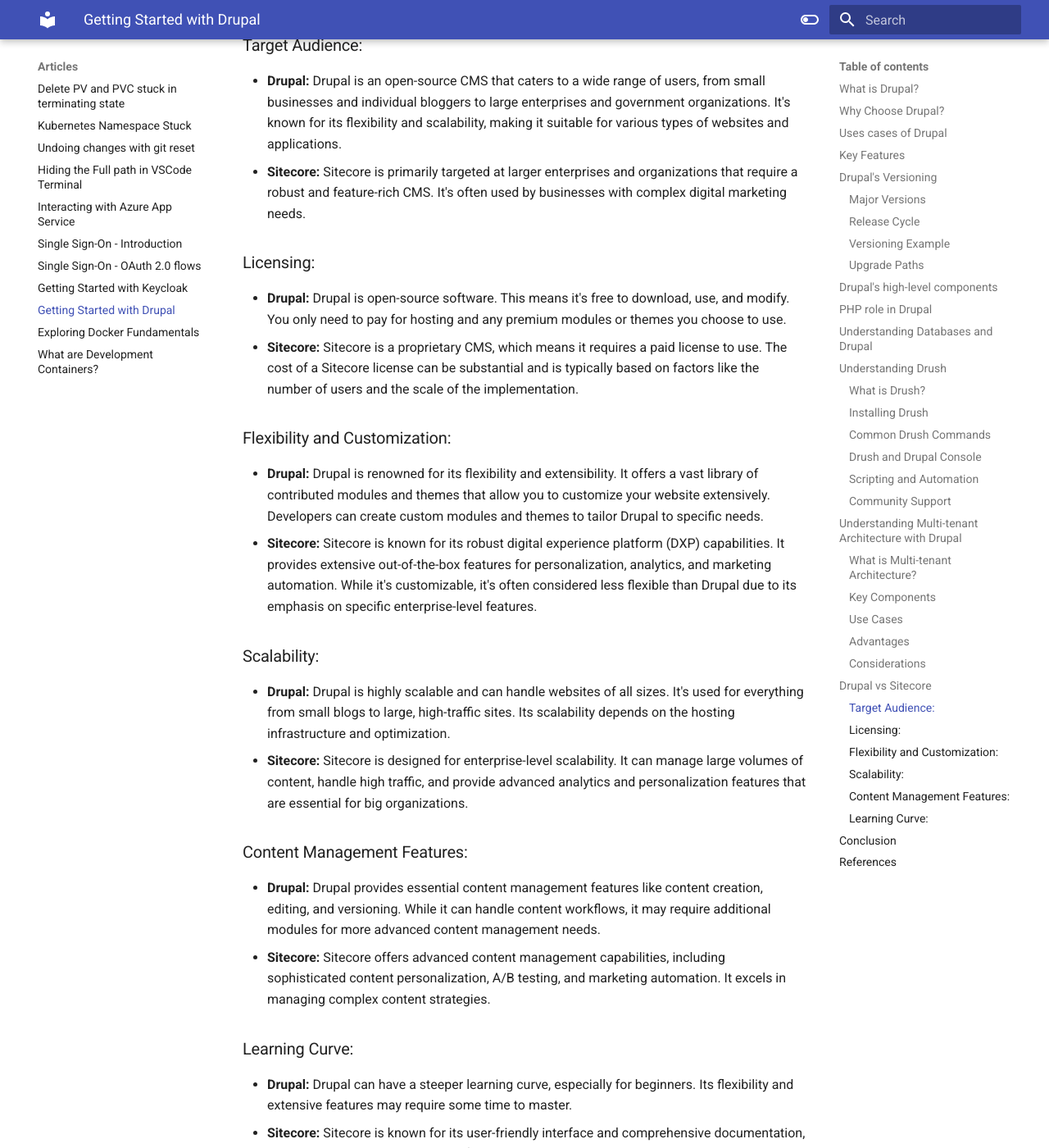
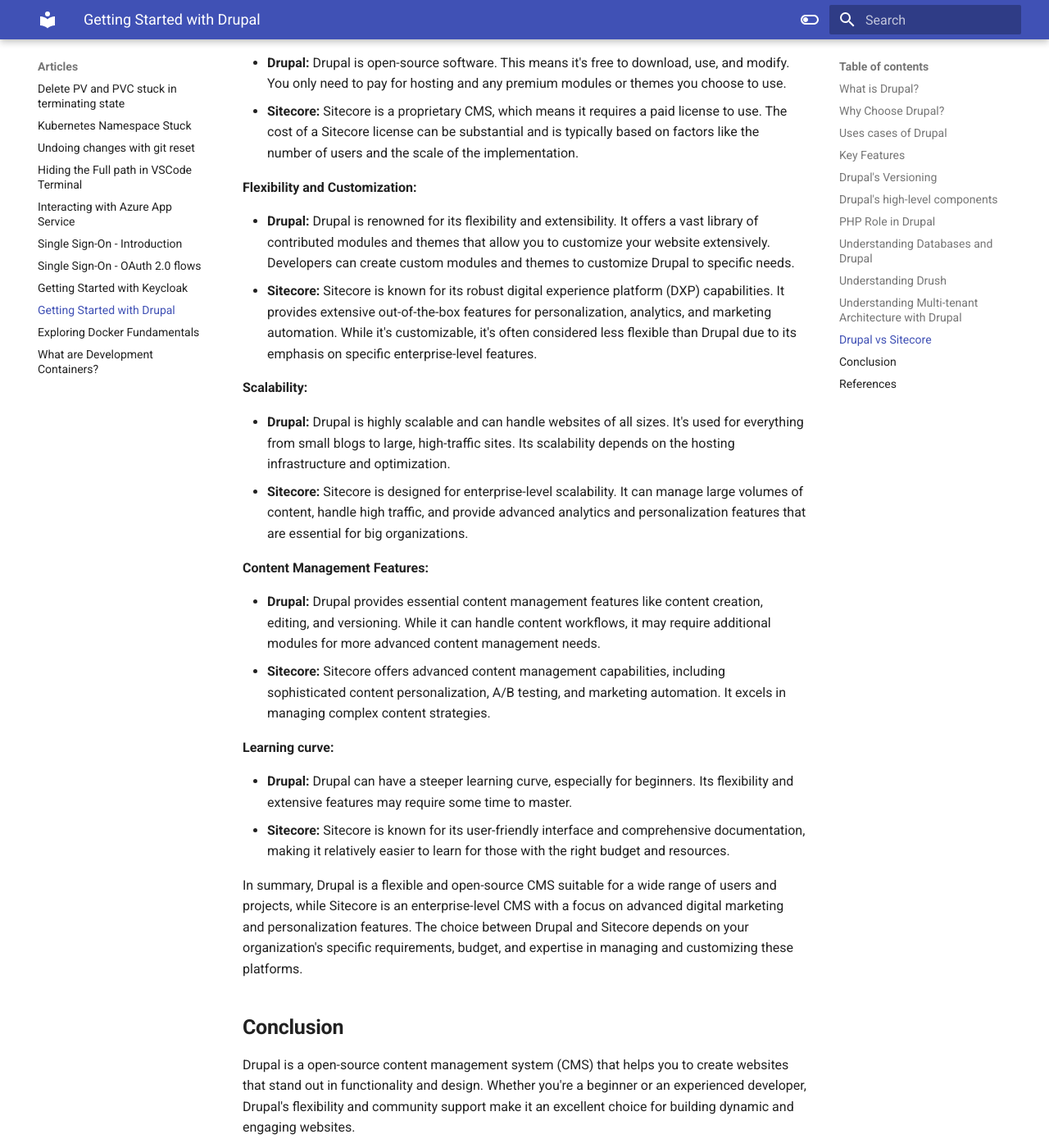
Before and after one commit to akeesari/anjikeesari, an MkDocs documentation site: the page built from docs/articles/drupal.md, in a window 1280 px wide and 1400 px high, scrolled down 11550 px. Shown: the whole window at 82% size. Built offline with MkDocs 1.6.1 and Material for MkDocs 9.7.7, drawn with Linux system fonts in a browser that asks for light colours; some of the changed text lies outside the part shown.

Commit message:
review drupal

```diff
--- a/docs/articles/drupal.md
+++ b/docs/articles/drupal.md
@@ -65,7 +65,7 @@
 
 9. **Community Support**: Drupal has huge community of developers, designers, and users who contribute to its growth. You can find extensive documentation, forums, and support resources to assist you with any Drupal-related questions or issues.
 
-10. **Customization**: Drupal's flexibility allows you to create custom content types, modules, and themes to tailor your website to your unique requirements. You can build highly customized solutions with Drupal.
+10. **Customization**: Drupal's flexibility allows you to create custom content types, modules, and themes to customize your website to your unique requirements. You can build highly customized solutions with Drupal.
 
 
 
@@ -75,7 +75,7 @@
 
 Here's an overview of Drupal's versioning system:
 
-### Major Versions
+**Major Versions**
 
 1. **Drupal 7**: Drupal 7 was a significant release known for its stability and contributed module ecosystem. It was widely used for many years. Drupal 7 reached its end of life on November 28, 2022, which means it no longer receives official support and updates from the Drupal community.
 
@@ -93,13 +95,13 @@
 
 - **Patch Version**: Patch versions are released more frequently, often monthly, to address security vulnerabilities and critical bugs. They maintain backward compatibility within the minor version.
 
-### Versioning Example
+**Versioning Example**
 
 Let's take an example to understand Drupal's versioning:
 
 - **Drupal 8.9.3**: In this version, "8" represents the major version (Drupal 8), "9" represents the minor version (8.9), and "3" represents the patch version (8.9.3). This release is part of the Drupal 8 series and includes bug fixes and security updates.
 
-### Upgrade Paths
+**Upgrade Paths**
 
 To keep your Drupal website secure and up-to-date, it's important to plan for version upgrades. When major versions reach their end of life, it's advisable to upgrade to the next major version, as that's where active development and support are concentrated.
 
@@ -139,16 +141,16 @@
 
 15. **Content Workflow**: Drupal offers content workflow management features, allowing users to create, review, and publish content through defined workflows. Content moderation, revision tracking, and approval processes can be configured.
 
-## **PHP role in Drupal**
+## **PHP Role in Drupal**
 
 Understanding PHP role in Drupal is importent for anyone looking to work with Drupal. Let's explore the PHP relationship with Drupal.
 
 
 Drupal is built using PHP. Here's how PHP is used in Drupal:
 
-1. **Themes**: PHP is used to create and customize Drupal themes. Theme files often contain PHP code that generates HTML markup and dynamically renders content.
+- **Themes**: PHP is used to create and customize Drupal themes. Theme files often contain PHP code that generates HTML markup and dynamically renders content.
 
-2. **Modules**: Drupal modules are extensions that enhance the CMS's functionality. Modules are written in PHP and can be used to add features, create custom content types, and integrate with third-party services.
+- **Modules**: Drupal modules are extensions that enhance the CMS's functionality. Modules are written in PHP and can be used to add features, create custom content types, and integrate with third-party services.
 
 3. **Templates**: PHP templates in Drupal are used to control the presentation layer of a website. They determine how content is displayed and can be customized to match the desired design.
 
@@ -199,15 +201,15 @@
 
 Here's an overview of how Drush integrates with Drupal:
 
-### What is Drush?
+**What is Drush?**
 
 Drush is a command-line interface (CLI) tool that provides a wide range of commands for managing Drupal websites. It allows you to perform various tasks, such as site installation, module management, database updates, and more, directly from the command line. Drush is especially popular among Drupal developers and administrators for its speed and flexibility.
 
-###  Installing Drush
+**Installing Drush**
 
 To use Drush, you need to install it on your local development environment or server. Drush can be installed globally or locally within a Drupal project. The installation method may vary depending on your operating system and preferences. Once installed, you can run Drush commands from your terminal or command prompt.
 
-###  Common Drush Commands
+**Common Drush Commands**
 
 Drush offers a vast array of commands, but here are some common tasks you can perform with Drush:
 
@@ -227,15 +229,15 @@
 
 - **Batch Processing**: Drush can execute commands in batch mode, allowing you to perform tasks on large datasets efficiently.
 
-### Drush and Drupal Console
+**Drush and Drupal Console**
 
 Drupal Console is another CLI tool for Drupal, and while it shares some similarities with Drush, it focuses more on code generation and scaffolding for Drupal 8 and later versions. Depending on your project's requirements, you may choose to use either Drush or Drupal Console, or both, to enhance your Drupal development workflow.
 
-### Scripting and Automation
+**Scripting and Automation**
 
 Drush's scripting capabilities allow developers to automate repetitive tasks and build custom scripts for managing Drupal sites. This is particularly useful for deployment processes and site maintenance.
 
-### Community Support
+**Community Support**
 
 Drush has a robust and active community that regularly contributes to its development. You can find extensive documentation, tutorials, and community support to help you make the most of Drush's capabilities.
 
@@ -248,11 +250,11 @@
 
 Here's an overview of multi-tenant architecture in the context of Drupal:
 
-### What is Multi-tenant Architecture?
+**What is Multi-tenant Architecture?**
 
 Multi-tenant architecture, sometimes called "Software as a Service" (SaaS) architecture, is a model where a single instance of an application serves multiple tenants. In the case of Drupal, tenants can represent separate websites, organizations, or clients, each with distinct requirements, data, and customization needs. Despite sharing the same codebase and infrastructure, each tenant remains isolated and can have its configuration, content, and appearance.
 
-### Key Components
+**Key Components**
 
 To understand multi-tenant architecture with Drupal, let's explore its key components:
 
@@ -266,7 +268,7 @@
 
 - **Tenant-Specific Content and Users**: While the codebase and shared resources are common, each tenant can have its content, users, and content structure.
 
-### Use Cases
+**Use Cases**
 
 Multi-tenant architecture is applicable in various scenarios:
 
@@ -274,7 +276,7 @@
 
 - **Managed Hosting Providers**: Hosting providers can offer multi-tenant Drupal hosting services, allowing customers to create and manage their websites while sharing underlying infrastructure.
 
-### Advantages
+**Advantages**
 
 Multi-tenant architecture with Drupal offers several advantages:
 
@@ -286,7 +288,7 @@
 
 - **Customization**: Each tenant can customize its appearance, content, and functionality within the defined constraints, providing flexibility while maintaining consistency.
 
-### Considerations
+**Considerations**
 
 When implementing multi-tenant architecture in Drupal, consider these important factors:
 
@@ -305,27 +307,33 @@
 
 Here's a comparison of Drupal and Sitecore:
 
-### Target Audience:
+**Target Audience:**
+
    - **Drupal:** Drupal is an open-source CMS that caters to a wide range of users, from small businesses and individual bloggers to large enterprises and government organizations. It's known for its flexibility and scalability, making it suitable for various types of websites and applications.
    - **Sitecore:** Sitecore is primarily targeted at larger enterprises and organizations that require a robust and feature-rich CMS. It's often used by businesses with complex digital marketing needs.
 
-### Licensing:
+**Licensing:**
+
    - **Drupal:** Drupal is open-source software. This means it's free to download, use, and modify. You only need to pay for hosting and any premium modules or themes you choose to use.
    - **Sitecore:** Sitecore is a proprietary CMS, which means it requires a paid license to use. The cost of a Sitecore license can be substantial and is typically based on factors like the number of users and the scale of the implementation.
 
-### Flexibility and Customization:
-   - **Drupal:** Drupal is renowned for its flexibility and extensibility. It offers a vast library of contributed modules and themes that allow you to customize your website extensively. Developers can create custom modules and themes to tailor Drupal to specific needs.
+**Flexibility and Customization:**
+
+   - **Drupal:** Drupal is renowned for its flexibility and extensibility. It offers a vast library of contributed modules and themes that allow you to customize your website extensively. Developers can create custom modules and themes to customize Drupal to specific needs.
    - **Sitecore:** Sitecore is known for its robust digital experience platform (DXP) capabilities. It provides extensive out-of-the-box features for personalization, analytics, and marketing automation. While it's customizable, it's often considered less flexible than Drupal due to its emphasis on specific enterprise-level features.
 
-### Scalability:
+**Scalability:**
+
    - **Drupal:** Drupal is highly scalable and can handle websites of all sizes. It's used for everything from small blogs to large, high-traffic sites. Its scalability depends on the hosting infrastructure and optimization.
    - **Sitecore:** Sitecore is designed for enterprise-level scalability. It can manage large volumes of content, handle high traffic, and provide advanced analytics and personalization features that are essential for big organizations.
 
-### Content Management Features:
+**Content Management Features:**
+
    - **Drupal:** Drupal provides essential content management features like content creation, editing, and versioning. While it can handle content workflows, it may require additional modules for more advanced content management needs.
    - **Sitecore:** Sitecore offers advanced content management capabilities, including sophisticated content personalization, A/B testing, and marketing automation. It excels in managing complex content strategies.
 
-### Learning Curve:
+**Learning curve:**
+
    - **Drupal:** Drupal can have a steeper learning curve, especially for beginners. Its flexibility and extensive features may require some time to master.
    - **Sitecore:** Sitecore is known for its user-friendly interface and comprehensive documentation, making it relatively easier to learn for those with the right budget and resources.
 
```
Also changed, not shown: other parts of docs/articles/drupal.md (+13 -11 lines).
